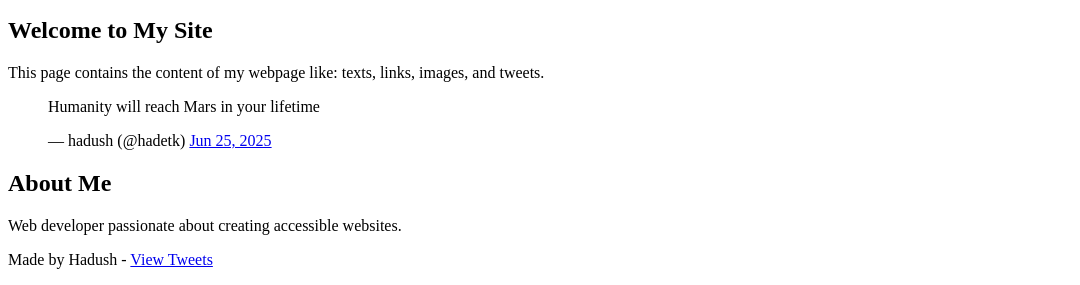
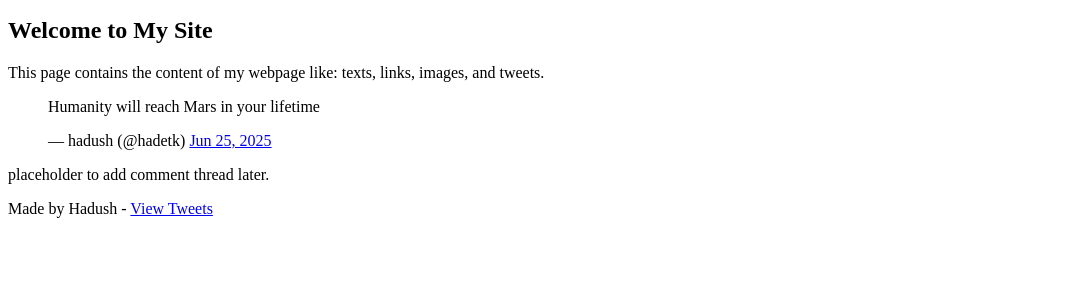
Before and after one commit to hadusht/My_First_Portfolio, a plain HTML site: page html_basic/index.html in a window 1280 px wide. Shown: the part 662-947 px from the top of the page, without its empty margins (0-1080 px from the left). After the commit the page ends 896 px from the top, so only its background shows below. Drawn offline with Linux system fonts and the light colour scheme.

Commit message:
add index.html new file update4

```diff
--- a/html_basic/index.html
+++ b/html_basic/index.html
@@ -44,8 +44,7 @@
 
     <!-- Aside moved outside article for general content -->
     <aside>
-        <h2>About Me</h2>  <!-- More descriptive heading -->
-        <p>Web developer passionate about creating accessible websites.</p>
+        <p>placeholder to add comment thread later.</p>
     </aside>
 </main>
 
```
